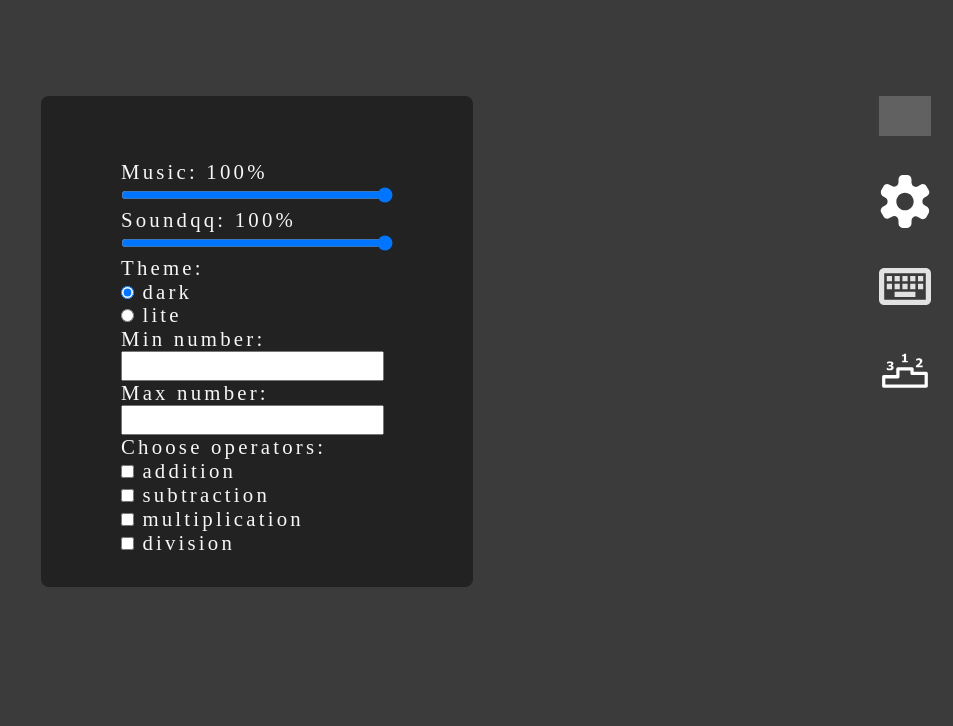
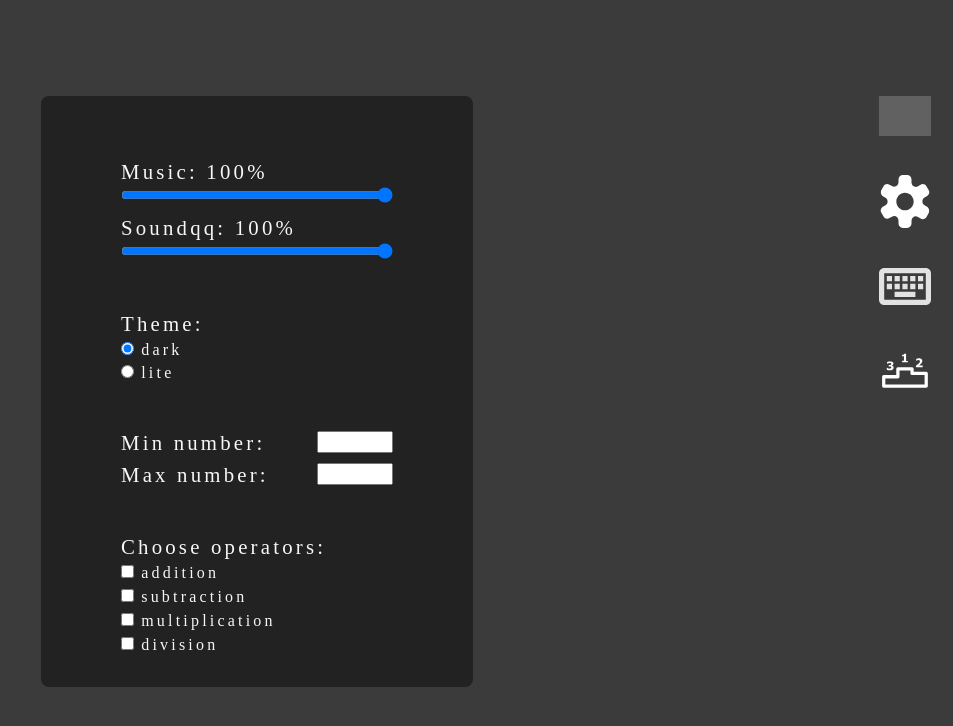
Before and after one commit to NagievR/react-game, a React (Create React App) app: page / in a window 1280 px wide. Shown: the top 726 px of the page, without its empty margins (327-1280 px from the left). Built offline with nearby package versions, Linux system fonts and the light colour scheme; grey boxes are pictures that could not be loaded.

Commit message:
refactor: styles for added componens

```diff
--- a/src/scss/layout/_settings.scss
+++ b/src/scss/layout/_settings.scss
@@ -1,12 +1,25 @@
-.settings-wrap {
-  border: 1px solid blue;
-  padding: 0 1.5rem;
-  display: flex;
-  justify-content: center;
+.multiply-setting-wrap {
+  margin-bottom: 0.5rem;
+
+  &:last-child {
+    margin-bottom: 0;
+  }
 }
 
-.settings {
-  border: 1px solid springgreen;
-  width: 20rem;
-  height: 30vh;
+.settings-block {
+  margin-bottom: 3rem;
 }
+
+.number-range {
+  display: flex;
+  justify-content: space-between;
+
+  input {
+    width: 25%;
+    height: 1rem;
+  }
+}
+
+.option {
+  font-size: 1rem;
+}
```
